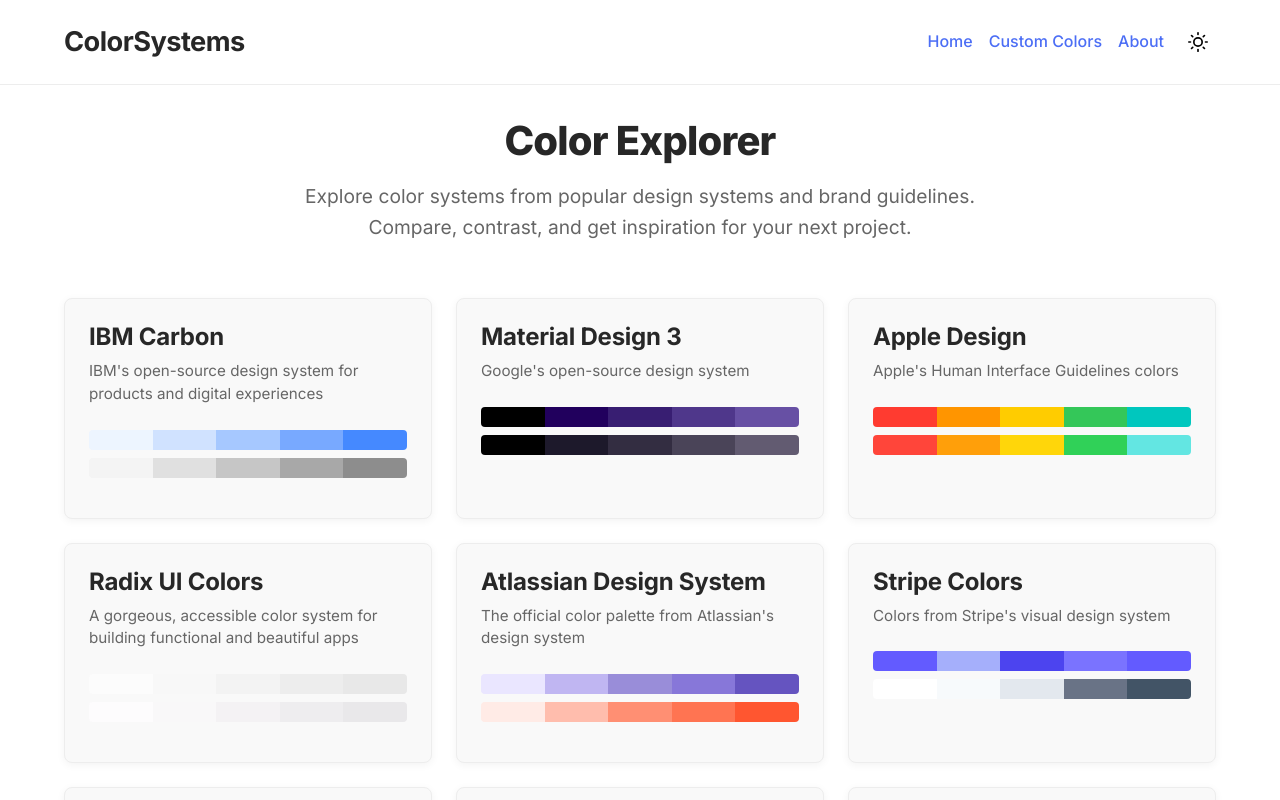
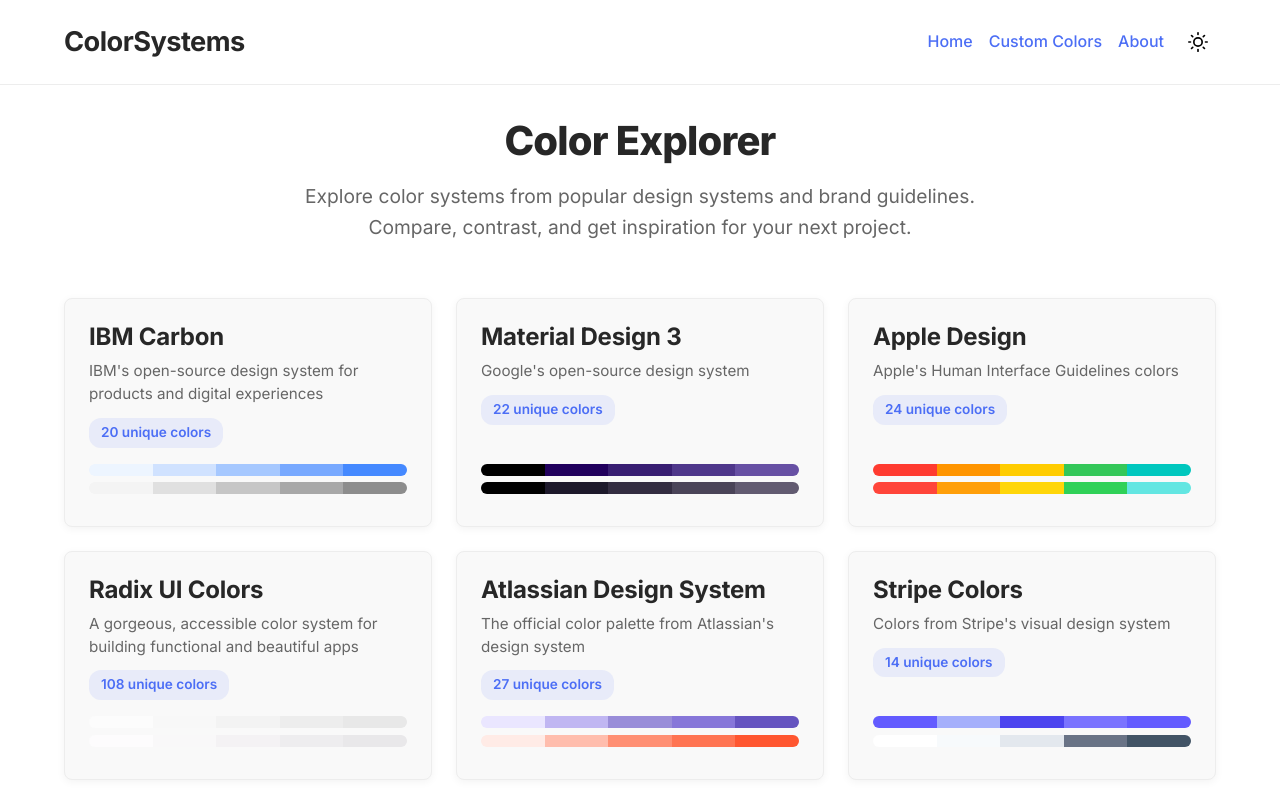
Before and after one commit to CloudFaye/Kolors, a SvelteKit app: page / in a window 1280 px wide. Shown: the top 800 px of the page. Built offline with nearby package versions, Linux system fonts and the light colour scheme.

Commit message:
Added color counter

```diff
--- a/src/routes/+page.svelte
+++ b/src/routes/+page.svelte
@@ -1,5 +1,18 @@
 <script lang="ts">
   import { colorSystems } from '$lib/data/colorSystems';
+
+  // Function to count unique colors (hex values) in a color system
+  function countUniqueColors(system: { id?: string; name?: string; description?: string; url?: string; colorGroups: any; }) {
+    const uniqueColors = new Set();
+
+    system.colorGroups.forEach((group: { shades: any[]; }) => {
+      group.shades.forEach((shade: { value: string; }) => {
+        uniqueColors.add(shade.value.toLowerCase());
+      });
+    });
+
+    return uniqueColors.size;
+  }
 </script>
 
 <svelte:head>
@@ -22,6 +35,11 @@
             <h2>{system.name}</h2>
             <p>{system.description}</p>
           </div>
+
+          <div class="color-meta">
+            <span class="color-count">{countUniqueColors(system)} unique colors</span>
+          </div>
+
           <div class="color-preview">
             {#each system.colorGroups.slice(0, 2) as group}
               <div class="preview-group">
@@ -31,7 +49,6 @@
               </div>
             {/each}
           </div>
-
         </a>
       </li>
     {/each}
@@ -95,7 +112,7 @@
   }
 
   .system-info {
-    margin-bottom: 1.5rem;
+    margin-bottom: 0.75rem;
   }
 
   .system-info h2 {
@@ -113,17 +130,33 @@
     line-height: 1.5;
   }
 
+  .color-meta {
+    margin-bottom: 1rem;
+  }
+
+  .color-count {
+    font-family: 'Inter', sans-serif;
+    font-size: 0.85rem;
+    font-weight: 600;
+    color: var(--primary-color);
+    background-color: rgba(76, 110, 245, 0.1);
+    padding: 0.25rem 0.75rem;
+    border-radius: 12px;
+    display: inline-block;
+  }
+
   .color-preview {
     display: flex;
     flex-direction: column;
-    gap: 0.5rem;
-    margin-bottom: 1rem;
+    gap: 0.4rem;
+    margin-bottom: 0.5rem;
+    margin-top: auto;
   }
 
   .preview-group {
     display: flex;
-    height: 20px;
-    border-radius: 4px;
+    height: 12px;
+    border-radius: 6px;
     overflow: hidden;
   }
 
```
